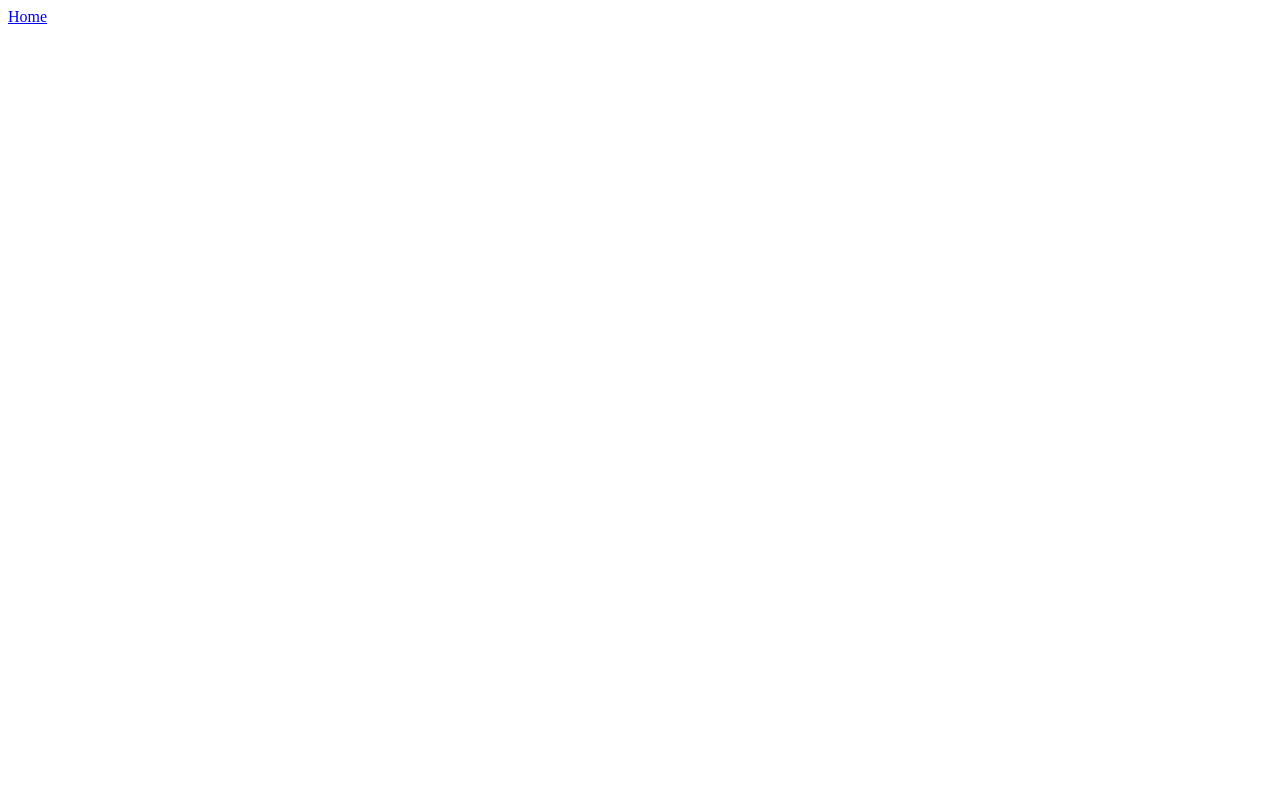
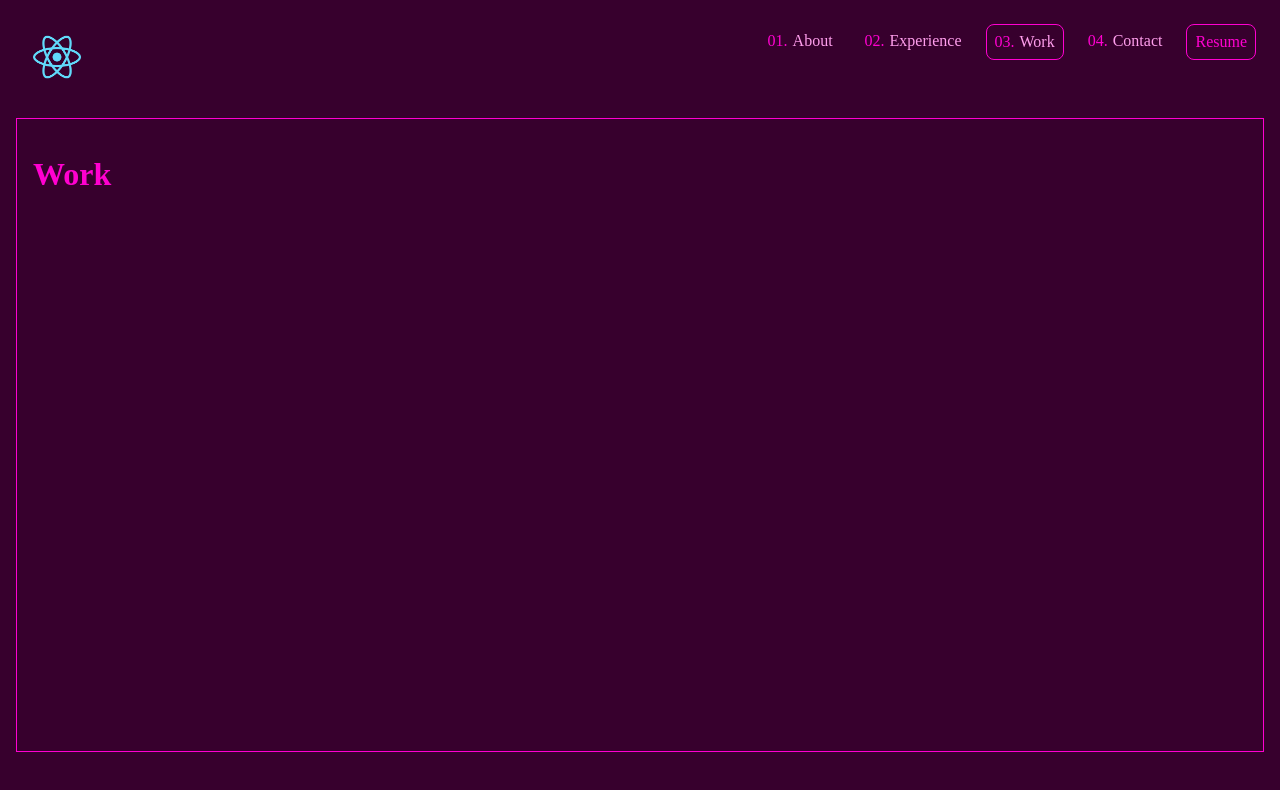
Before and after one commit to KylePearce-SoftwareDeveloper/OnlinePortfolio, a React (Create React App) app in the folder FrontEnd/web-app/: page /Work in a window 1280 px wide. Shown: the top 790 px of the page. Built offline with nearby package versions, Linux system fonts and the light colour scheme.

Commit message:
Web app structure and look start.

```diff
--- /dev/null
+++ b/FrontEnd/web-app/src/About.js
@@ -0,0 +1,31 @@
+import React, { Component } from 'react';
+
+export default class About extends Component {
+
+    state = { }
+
+    constructor(props) {
+        super(props);
+    }
+
+    async componentDidMount() {
+
+    }
+
+    componentDidUpdate(prevProps, prevState) {
+
+    }
+
+    componentWillUnmount() {
+
+    }
+
+    render() {
+            return (
+                <div className='item-list'>
+                    <h1>About</h1>
+                </div>
+            );
+    }
+
+}
--- /dev/null
+++ b/FrontEnd/web-app/src/App.css
@@ -0,0 +1,83 @@
+html
+{
+    height: 100%;
+}
+
+body
+{
+    margin: 0px;
+    min-height: 100%;
+    /*background-image: linear-gradient(#03071E, #370617, #6A040F, #9D0208, #D00000, #DC2F02, #E85D04, #F48C06, #FAA307, #FFBA08);*/
+    background: #37002D;;
+}
+
+main
+{
+    margin: 1em;
+    padding: 1em;
+    border: 1px solid #FF00D0;
+    color: #FF00D0;
+    height: 600px;
+    /*text-align: center;*/
+}
+/*
+body{
+    margin: 0px;
+    background-image: linear-gradient(red, yellow);
+}
+*/
+.navBar{
+    margin: 1em;
+    /*background: #ff9f1c;*/
+    /*color: #000;*/
+    /*margin-bottom: 0;*/
+    /*box-shadow: 0 0 5px #2ec4b6;*/
+}
+
+.navButton{
+    color: #FF9EED;
+    /*background-color: #fff;*/
+    /*color: #000;*/
+    /*font-size: 20px;*/
+    padding: 0.5em;
+    margin: 0.5em;
+    /*border-radius: 15px;*/
+    /*border: 3px solid #000;*/
+    transition: 0.15s;
+    display: inline-block;
+    cursor: pointer;
+}
+
+.navButton:hover{
+    color: #FF00D0;
+}
+
+.navNumber{
+    color: #FF00D0;
+    padding-right: 5px;
+}
+
+.resumeButton{
+    color: #FF00D0;
+    border: 1px solid #FF00D0;
+    border-radius: 8px;
+    transition: 0.5s;
+}
+
+.navActive{
+    border: 1px solid #FF00D0;
+    border-radius: 8px;
+}
+
+.resumeButton:hover{
+    background: #ffacf0;
+    /*opacity: 0.5;*/
+}
+
+.noUnderline {
+    text-decoration: none;
+}
+
+.floatRight {
+    float: right;
+}
--- a/FrontEnd/web-app/src/App.js
+++ b/FrontEnd/web-app/src/App.js
@@ -7,6 +7,12 @@ import {
     Redirect
 } from 'react-router-dom';
 import Home from './Home';
+import Resume from './Resume';
+import Contact from './Contact';
+import Work from './Work';
+import Experience from './Experience';
+import About from './About';
+import './App.css';
 
 class App extends Component {
 
@@ -31,11 +37,33 @@ class App extends Component {
     render() {
         return (
             <Router>
-                <NavLink className="" to="/" activeClassName="">Home</NavLink>
+                <nav className="navBar">
+                    <NavLink className="navButton noUnderline" to="/" activeClassName=""><img src="logo192.png" height="50" width="50"/></NavLink>
+                    <NavLink className="navButton noUnderline floatRight resumeButton" to="/Resume" activeClassName="navActive">Resume</NavLink>
+                    <NavLink className="navButton noUnderline floatRight" to="/Contact" activeClassName="navActive"><span className="navNumber">04.</span>Contact</NavLink>
+                    <NavLink className="navButton noUnderline floatRight" to="/Work" activeClassName="navActive"><span className="navNumber">03.</span>Work</NavLink>
+                    <NavLink className="navButton noUnderline floatRight" to="/Experience" activeClassName="navActive"><span className="navNumber">02.</span>Experience</NavLink>
+                    <NavLink className="navButton noUnderline floatRight" to="/About" activeClassName="navActive"><span className="navNumber">01.</span>About</NavLink>
+                </nav>
                 <main>
                     <Switch>
                         <Route exact path={["/", "/Home"]}>
                             <Home />
+                        </Route>
+                        <Route exact path="/Resume">
+                            <Resume />
+                        </Route>
+                        <Route exact path="/Contact">
+                            <Contact />
+                        </Route>
+                        <Route exact path="/Work">
+                            <Work />
+                        </Route>
+                        <Route exact path="/Experience">
+                            <Experience />
+                        </Route>
+                        <Route exact path="/About">
+                            <About />
                         </Route>
                     </Switch>
                 </main>
--- /dev/null
+++ b/FrontEnd/web-app/src/Contact.js
@@ -0,0 +1,31 @@
+import React, { Component } from 'react';
+
+export default class Contact extends Component {
+
+    state = { }
+
+    constructor(props) {
+        super(props);
+    }
+
+    async componentDidMount() {
+
+    }
+
+    componentDidUpdate(prevProps, prevState) {
+
+    }
+
+    componentWillUnmount() {
+
+    }
+
+    render() {
+            return (
+                <div className='item-list'>
+                    <h1>Contact</h1>
+                </div>
+            );
+    }
+
+}
--- /dev/null
+++ b/FrontEnd/web-app/src/Experience.js
@@ -0,0 +1,31 @@
+import React, { Component } from 'react';
+
+export default class Experience extends Component {
+
+    state = { }
+
+    constructor(props) {
+        super(props);
+    }
+
+    async componentDidMount() {
+
+    }
+
+    componentDidUpdate(prevProps, prevState) {
+
+    }
+
+    componentWillUnmount() {
+
+    }
+
+    render() {
+            return (
+                <div className='item-list'>
+                    <h1>Experience</h1>
+                </div>
+            );
+    }
+
+}
--- a/FrontEnd/web-app/src/Home.js
+++ b/FrontEnd/web-app/src/Home.js
@@ -1,6 +1,6 @@
 import React, { Component } from 'react';
 
-class Home extends Component {
+export default class Home extends Component {
 
     state = { myInfo: [] }
 
@@ -44,5 +44,3 @@ class Home extends Component {
     }
 
 }
-
-export default Home;
--- /dev/null
+++ b/FrontEnd/web-app/src/Resume.js
@@ -0,0 +1,31 @@
+import React, { Component } from 'react';
+
+export default class Resume extends Component {
+
+    state = { }
+
+    constructor(props) {
+        super(props);
+    }
+
+    async componentDidMount() {
+
+    }
+
+    componentDidUpdate(prevProps, prevState) {
+
+    }
+
+    componentWillUnmount() {
+
+    }
+
+    render() {
+            return (
+                <div className='item-list'>
+                    <h1>Resume</h1>
+                </div>
+            );
+    }
+
+}
--- /dev/null
+++ b/FrontEnd/web-app/src/Work.js
@@ -0,0 +1,31 @@
+import React, { Component } from 'react';
+
+export default class Work extends Component {
+
+    state = { }
+
+    constructor(props) {
+        super(props);
+    }
+
+    async componentDidMount() {
+
+    }
+
+    componentDidUpdate(prevProps, prevState) {
+
+    }
+
+    componentWillUnmount() {
+
+    }
+
+    render() {
+            return (
+                <div className='item-list'>
+                    <h1>Work</h1>
+                </div>
+            );
+    }
+
+}
```
Also changed, not shown: 2 other files (tests, documents, lock files or other folders).
